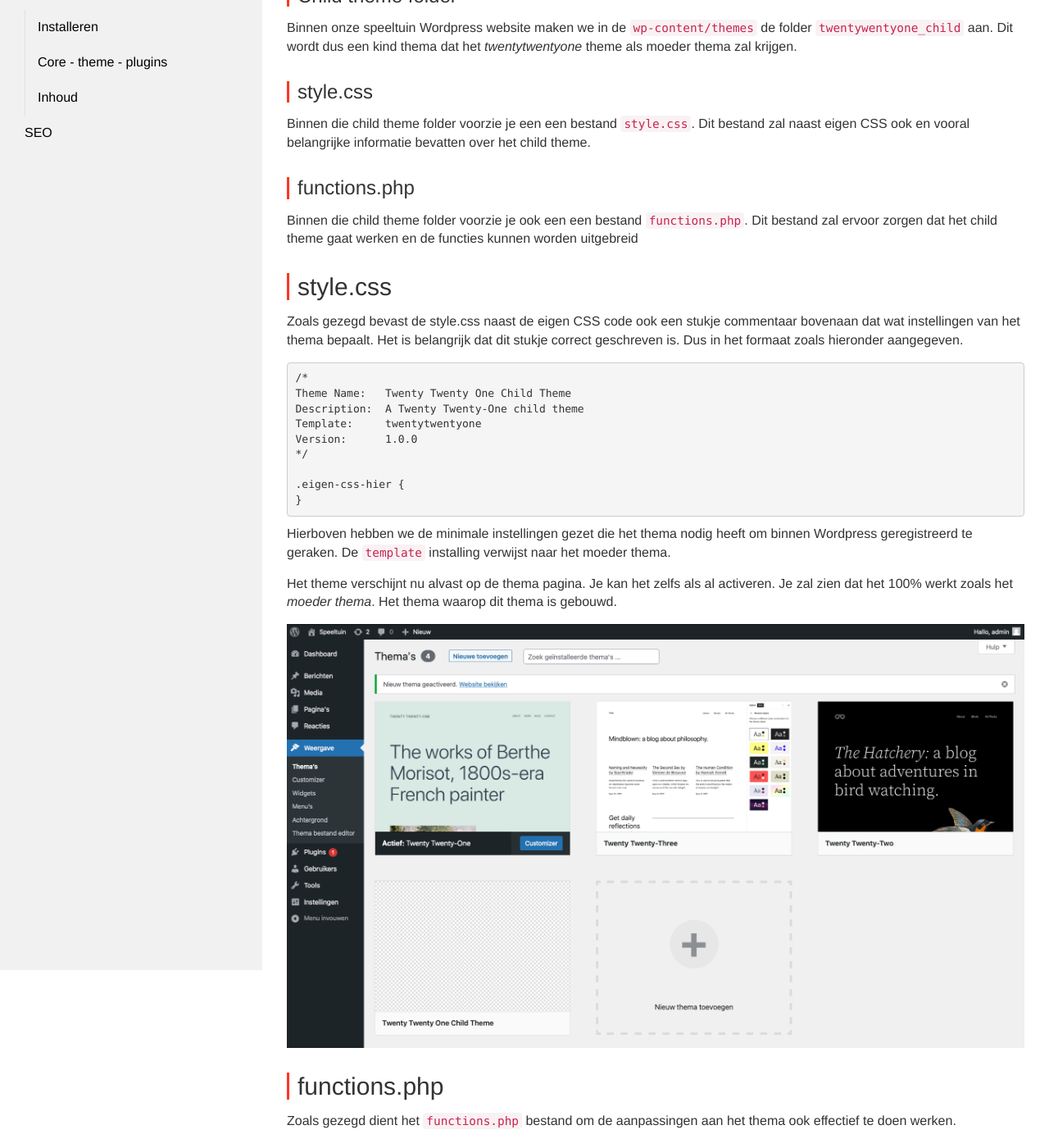
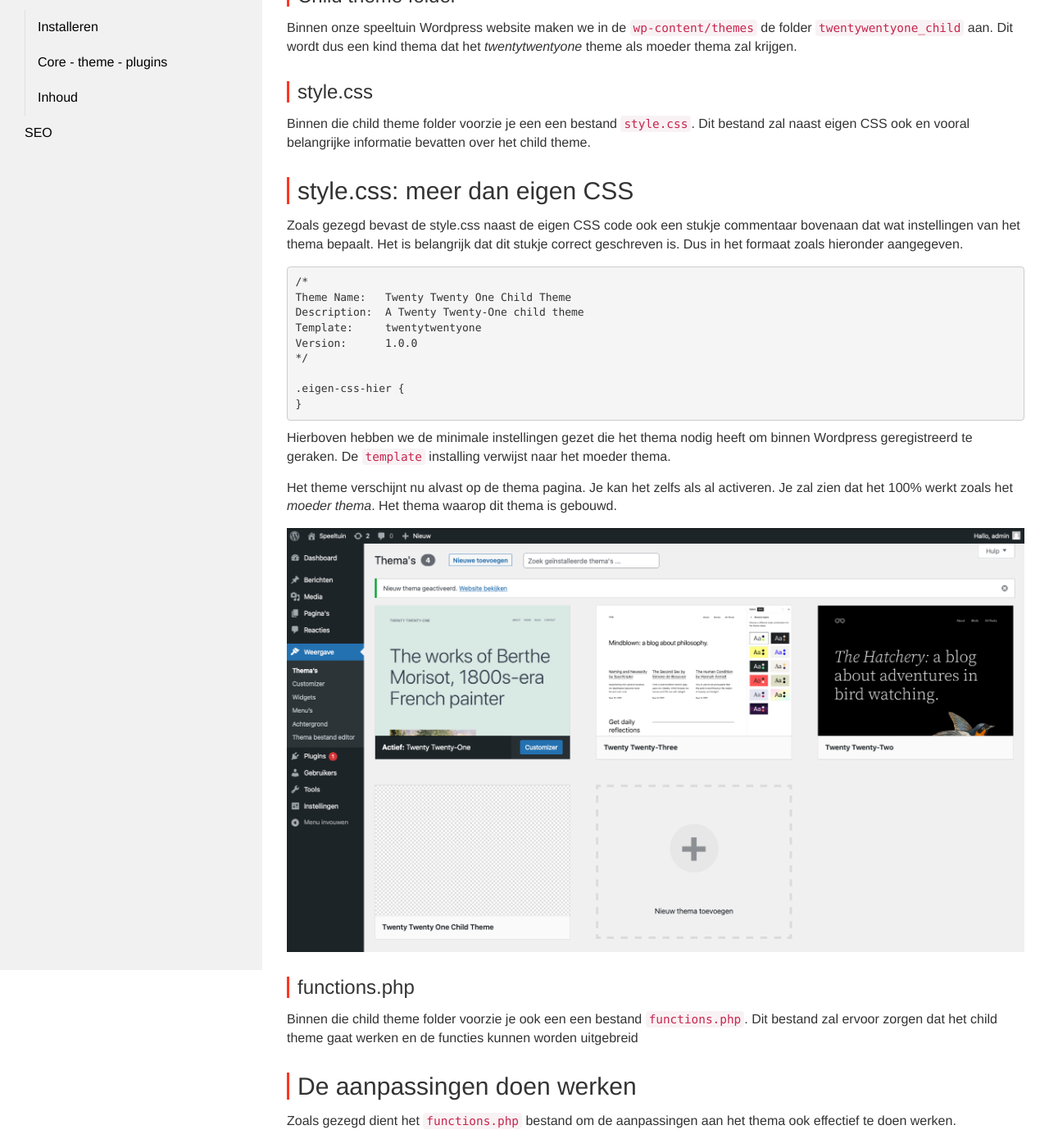
Before and after one commit to Syntra-Brussel/dynamische-webtechnieken, a Jekyll site: the page built from wordpress/child-theme.md, in a window 1280 px wide and 1400 px high, scrolled down 317 px. Shown: the whole window at 82% size. Built offline with Jekyll 4.4.1, drawn with Linux system fonts in a browser that asks for light colours; nearby versions of some CDN libraries; a script that is not in the unit is left out; some of the changed lines change nothing that is shown.

Commit message:
Update child-theme.md

```diff
--- a/wordpress/child-theme.md
+++ b/wordpress/child-theme.md
@@ -18,10 +18,7 @@
 ### style.css
 Binnen die child theme folder voorzie je een een bestand <code>style.css</code>. Dit bestand zal naast eigen CSS ook en vooral belangrijke informatie bevatten over het child theme.
 
-### functions.php
-Binnen die child theme folder voorzie je ook een een bestand <code>functions.php</code>. Dit bestand zal ervoor zorgen dat het child theme gaat werken en de functies kunnen worden uitgebreid
-
-## style.css
+## style.css: meer dan eigen CSS
 Zoals gezegd bevast de style.css naast de eigen CSS code ook een stukje commentaar bovenaan dat wat instellingen van het thema bepaalt. Het is belangrijk dat dit stukje correct geschreven is. Dus in het formaat zoals hieronder aangegeven.
 
 <pre>
@@ -43,7 +40,10 @@
 
 <img src="images/child_theme_ready.jpg" />
 
-## functions.php
+### functions.php
+Binnen die child theme folder voorzie je ook een een bestand <code>functions.php</code>. Dit bestand zal ervoor zorgen dat het child theme gaat werken en de functies kunnen worden uitgebreid
+
+## De aanpassingen doen werken
 
 Zoals gezegd dient het <code>functions.php</code> bestand om de aanpassingen aan het thema ook effectief te doen werken.
 
```
